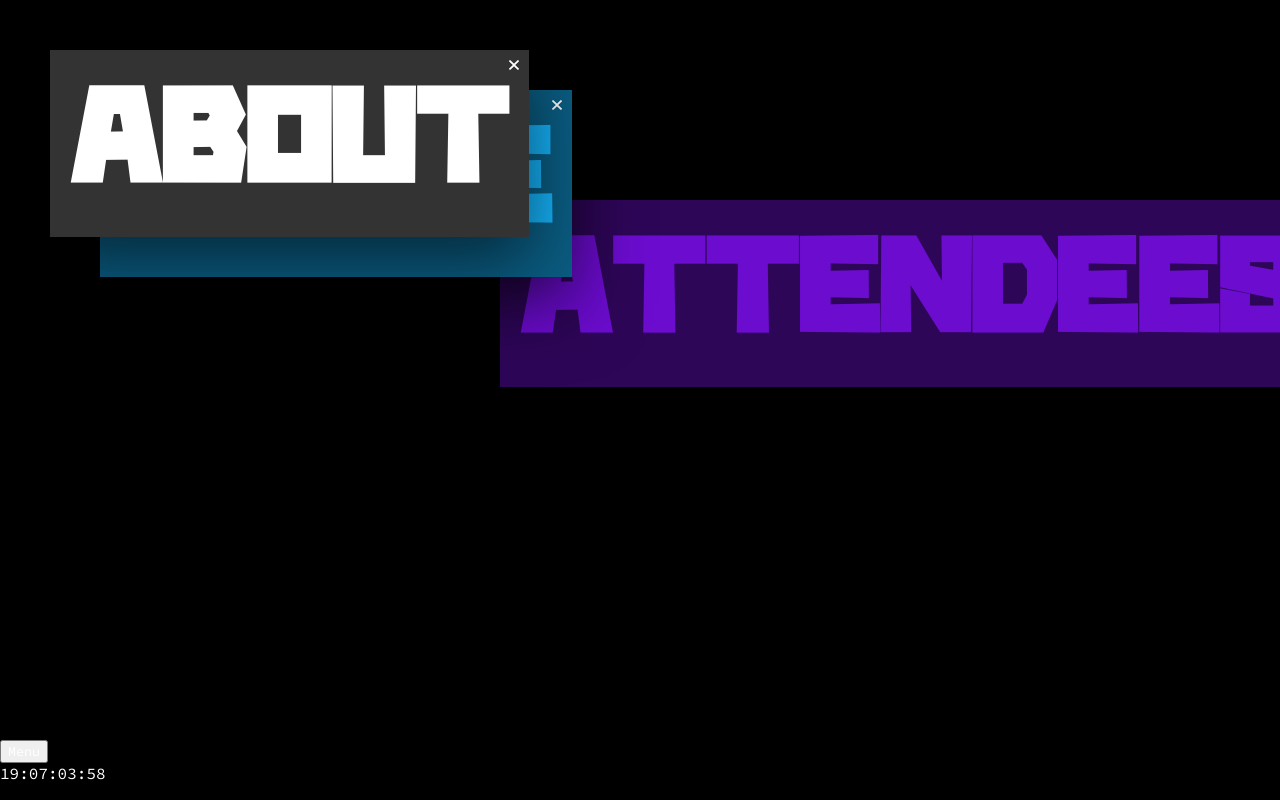
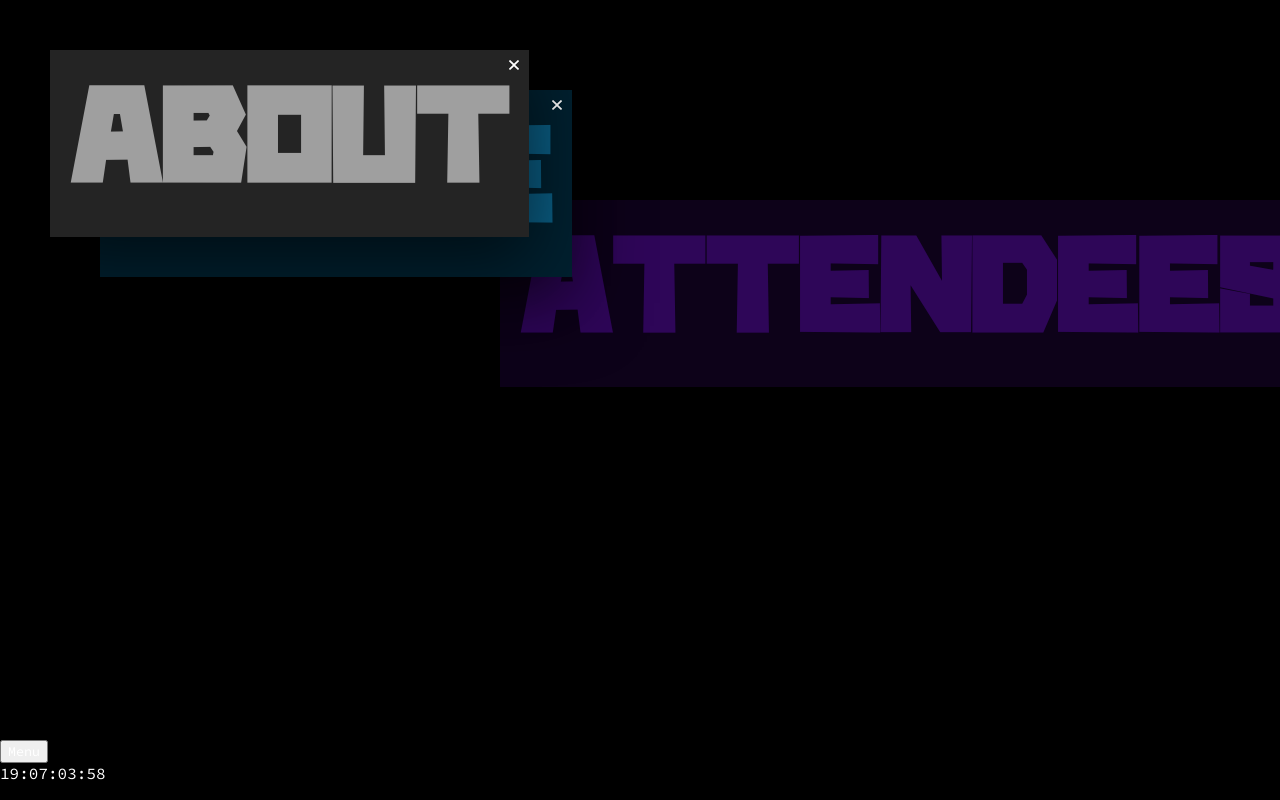
Before and after one commit to rijkvanzanten/te-website, a Vue app: page / in a window 1280 px wide. Shown: the top 800 px of the page. Built offline with nearby package versions, Linux system fonts and the light colour scheme.

Commit message:
Add color transitions

```diff
--- a/src/assets/global.scss
+++ b/src/assets/global.scss
@@ -42,6 +42,10 @@
   --blue-700: #0A5D83;
   --blue-800: #003F5B;
   --blue-900: #01202F;
+
+  --transition: cubic-bezier(0.4, 0, 0.2, 1);
+  --transition-in: cubic-bezier(0, 0, 0.2, 1);
+  --transition-out: cubic-bezier(0.4, 0, 1, 1);
 }
 
 @font-face {
--- a/src/components/VWindow.vue
+++ b/src/components/VWindow.vue
@@ -100,7 +100,6 @@ export default {
 
 <style lang="scss" scoped>
 .window {
-  background-color: #333;
   position: absolute;
   color: white;
   width: max-content;
@@ -123,6 +122,73 @@ export default {
       width: 10px;
       height: 10px;
     }
+  }
+
+  background-color: var(--dark-gray);
+
+  transition: background-color 200ms var(--transition-out);
+
+  /deep/ h2 {
+    transition: color 200ms var(--transition-out);
+    color: var(--light-gray);
+  }
+
+  &.purple {
+    background-color: var(--purple-900);
+
+    /deep/ h2 {
+      color: var(--purple-700);
+    }
+  }
+
+  &.red {
+    background-color: var(--red-900);
+
+    /deep/ h2 {
+      color: var(--red-700);
+    }
+  }
+
+  &.orange {
+    background-color: var(--orange-900);
+
+    /deep/ h2 {
+      color: var(--orange-700);
+    }
+  }
+
+  &.yellow {
+    background-color: var(--yellow-900);
+
+    /deep/ h2 {
+      color: var(--yellow-700);
+    }
+  }
+
+  &.green {
+    background-color: var(--green-900);
+
+    /deep/ h2 {
+      color: var(--green-700);
+    }
+  }
+
+  &.blue {
+    background-color: var(--blue-900);
+
+    /deep/ h2 {
+      color: var(--blue-700);
+    }
+  }
+
+  &.active {
+     background-color: var(--gray);
+
+    transition: background-color 200ms var(--transition-in);
+
+    /deep/ h2 {
+      transition: color 200ms var(--transition-in);
+      color: var(--white);
     }
 
     &.purple {
@@ -173,4 +239,5 @@ export default {
       }
     }
   }
+}
 </style>
```
Lines whose indentation alone changed are shown as unchanged.
